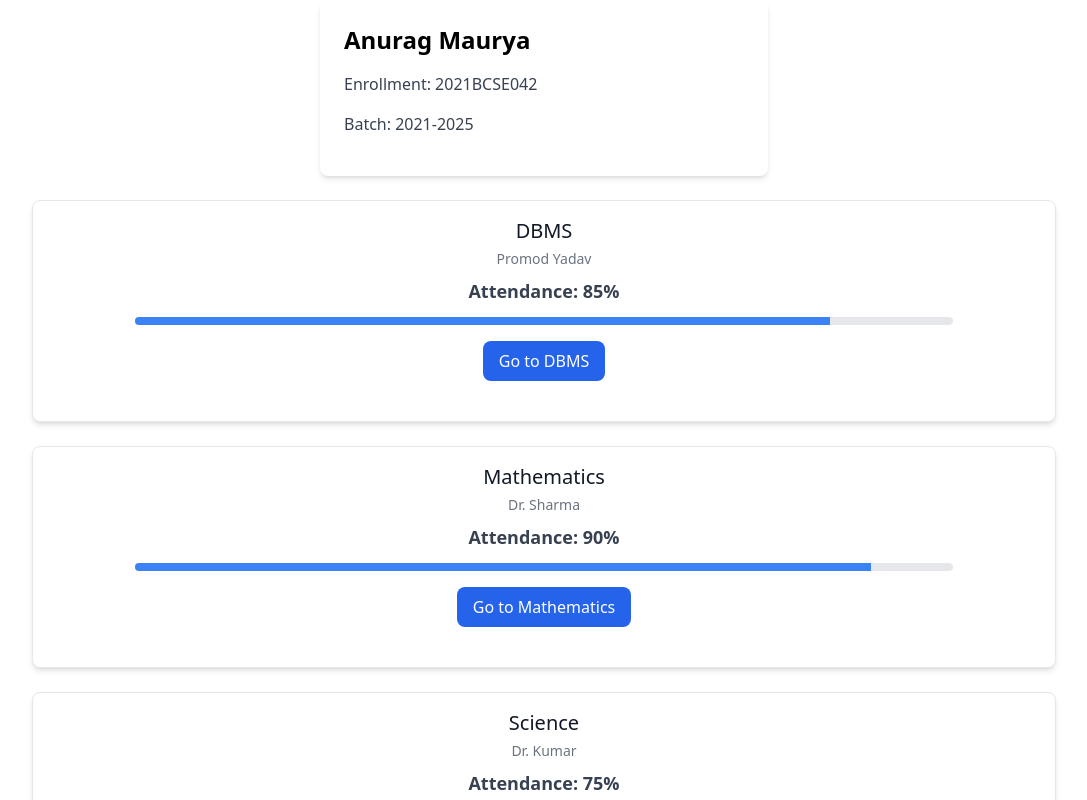
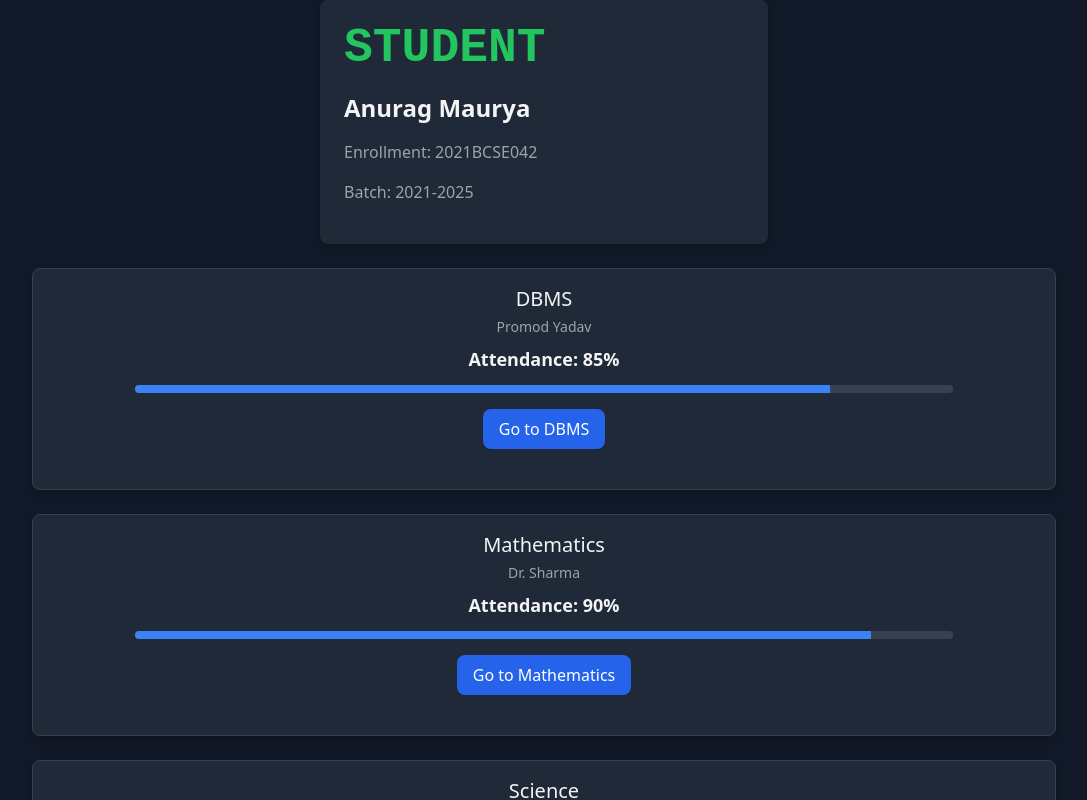
Before and after one commit to AnuragMaurya42/nitsri_attendance_management, a Next.js app: page /student/dashboard in a window 1280 px wide. Shown: the top 800 px of the page, without its empty margins (96-1183 px from the left). Built offline with nearby package versions, Linux system fonts and the light colour scheme.

Commit message:
color change

```diff
--- a/pages/student/dashboard.js
+++ b/pages/student/dashboard.js
@@ -8,40 +8,43 @@ const subjects = [
 
 export default function Dashboard() {
     return (
-        <>
-            <div className="bg-white shadow-md rounded-lg p-6 max-w-md w-full mb-6 mx-auto">
+        <div className="dark min-h-screen bg-gray-900 text-gray-100">
+            <div className="bg-gray-800 shadow-md rounded-lg p-6 max-w-md w-full mb-6 mx-auto">
+                <h1 className="text-5xl font-bold text-green-500 mb-5" style={{ fontFamily: 'Courier New, Courier, monospace',
+                  color: 'rbg(34 197 50)'
+                }}>STUDENT</h1>
                 <h2 className="text-2xl font-bold mb-4">Anurag Maurya</h2>
-                <p className="text-gray-700 mb-4">Enrollment: 2021BCSE042</p>
-                <p className="text-gray-700 mb-4">Batch: 2021-2025</p>
+                <p className="text-gray-400 mb-4">Enrollment: 2021BCSE042</p>
+                <p className="text-gray-400 mb-4">Batch: 2021-2025</p>
             </div>
 
             {subjects.map((subject, index) => (
-                <div key={index} className="w-4/5 bg-white border border-gray-200 rounded-lg shadow-md dark:bg-gray-800 dark:border-gray-700 mb-6 mx-auto">
+                <div key={index} className="w-4/5 bg-gray-800 border border-gray-700 rounded-lg shadow-md dark:bg-gray-800 dark:border-gray-700 mb-6 mx-auto">
                     <div className="flex justify-end px-4 pt-4"></div>
                     <div className="flex flex-col items-center pb-10">
-                        <h5 className="mb-1 text-xl font-medium text-gray-900 dark:text-white">
+                        <h5 className="mb-1 text-xl font-medium text-gray-100">
                             {subject.name}
                         </h5>
-                        <span className="text-sm text-gray-500 dark:text-gray-400">
+                        <span className="text-sm text-gray-400">
                             {subject.teacher}
                         </span>
-                        <span className="text-lg font-semibold text-gray-700 dark:text-white mt-2">
+                        <span className="text-lg font-semibold text-gray-100 mt-2">
                             Attendance: {subject.attendance}%
                         </span>
                         <div className="relative pt-1 w-4/5 mt-2">
-                            <div className="overflow-hidden h-2 text-xs flex rounded bg-gray-200">
+                            <div className="overflow-hidden h-2 text-xs flex rounded bg-gray-700">
                                 <div style={{ width: `${subject.attendance}%` }} className="shadow-none flex flex-col text-center whitespace-nowrap text-white justify-center bg-blue-500"></div>
                             </div>
                         </div>
                         <button
                             onClick={() => window.location.href = subject.link}
-                            className="mt-4 px-4 py-2 text-white bg-blue-600 rounded-lg hover:bg-blue-700 focus:outline-none focus:ring-2 focus:ring-blue-300 dark:focus:ring-blue-800"
+                            className="mt-4 px-4 py-2 text-white bg-blue-600 rounded-lg hover:bg-blue-700 focus:outline-none focus:ring-2 focus:ring-blue-300"
                         >
                             Go to {subject.name}
                         </button>
                     </div>
                 </div>
             ))}
-        </>
+        </div>
     );
 }
```
